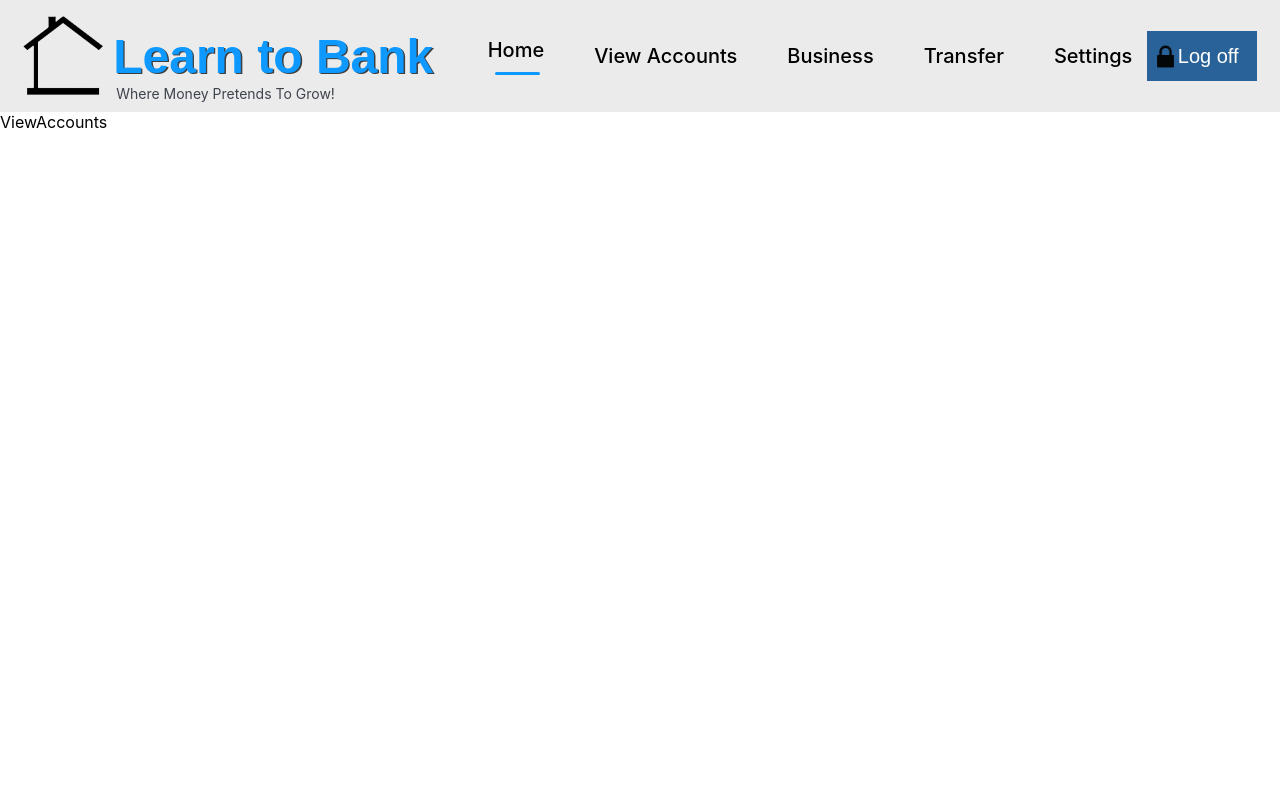
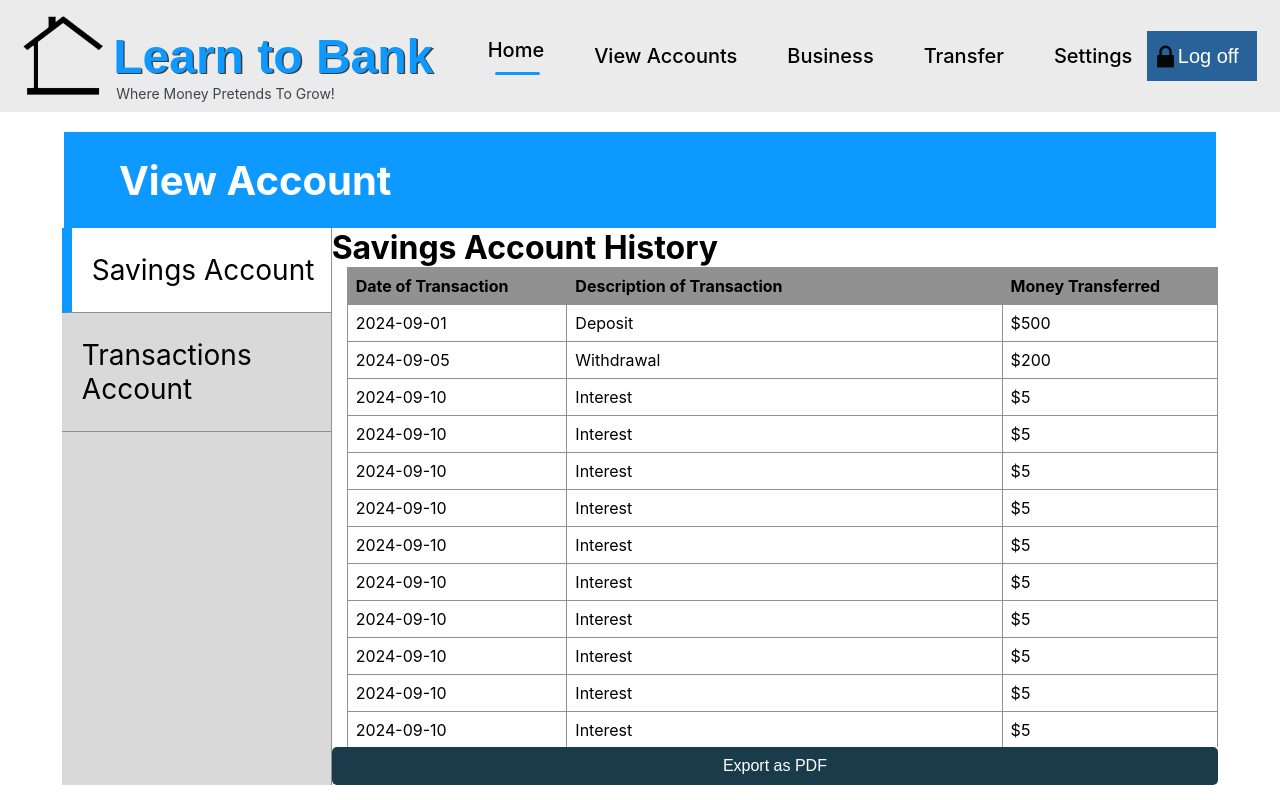
Before and after one commit to SahilUnimelb/FinTech-FLAMES, a React (Create React App) app in the folder FrontEnd/: page /view in a window 1280 px wide. Built offline with nearby package versions, Linux system fonts and the light colour scheme.

Commit message:
Finished the View Account page

```diff
--- a/FrontEnd/src/App.css
+++ b/FrontEnd/src/App.css
@@ -458,7 +458,6 @@
   display: flex;
   justify-content: center;
   align-items: center;
-
 }
 
 .modal-content {
--- /dev/null
+++ b/FrontEnd/src/Components/ViewAccounts.css
@@ -0,0 +1,107 @@
+.view {
+    width: 100%;
+    position: absolute;
+    display: flex;
+    flex-direction: column;
+    align-items: center;
+}
+
+.view-header {
+    background-color: #0D99FF;
+    width: 90vw;
+    height: 12vh;
+    display: flex;
+    align-items: center;
+    margin-top: 20px;
+}
+
+.view-header p {
+    color: white;
+    font-weight: 700;
+    font-size: 40px;
+    margin-left: 55px;
+}
+
+.view-sidebar {
+    display: flex;
+    border-right: 1px solid rgb(146, 145, 145);
+    flex-direction: column;
+    width: 21vw;
+    background-color: #D9D9D9;
+}
+
+.view-container {
+    display: flex;
+}
+
+.sidebar-savings, .sidebar-transactions {
+    font-size: 28px;
+    border-bottom: 1px solid rgb(146, 145, 145);
+}
+
+.sidebar-savings-active, .sidebar-transactions-active {
+    font-size: 28px;
+    border-bottom: 1px solid rgb(146, 145, 145);
+    background-color: white;
+    border-left: 10px solid #0D99FF;
+}
+
+.view-sidebar p {
+    margin-top: 25px;
+    margin-left: 20px;
+    margin-bottom: 25px;
+}
+
+.view-sidebar:hover {
+    cursor: pointer;
+}
+
+.view-content {
+    display: flex;
+    flex-direction: column;
+}
+
+
+/* ============================== */
+
+.print-pdf {
+    padding: 10px 20px;
+    font-size: 16px;
+    background-color: #1a3b4a;
+    color: white;
+    border: none;
+    border-radius: 5px;
+    cursor: pointer;
+}
+
+.scrollable-container {
+    max-height: 60vh;
+    overflow-y: auto;
+}
+
+.transaction-table {
+    margin-left: 15px;
+    width: 68.09vw;
+    border-collapse: collapse;
+}
+
+.transaction-table th, .transaction-table td {
+    border: 1px solid rgb(146, 145, 145, 1);
+    padding: 8px;
+}
+
+.transaction-table tr {
+    position: sticky;
+}
+
+.transaction-table th {
+    text-align: left;
+    position: sticky;
+    top: 0;
+    z-index: 1;
+    background-color: rgb(146, 145, 145, 1);
+}
+
+.transact-desc {
+    width: 50%;
+}
--- a/FrontEnd/src/Components/ViewAccounts.jsx
+++ b/FrontEnd/src/Components/ViewAccounts.jsx
@@ -1,7 +1,118 @@
-import React from 'react'
+import React, { useState } from 'react';
+import './ViewAccounts.css';
 
 export default function ViewAccounts() {
+  const [active, setActive] = useState('savings');
+
+  /* This is a proxy data. idk how the backend is storing their data, so if yall need me to make tweaks and shit. lmk */
+  const savingsHistory = [
+    { date: '2024-09-01', description: 'Deposit', amount: '$500' },
+    { date: '2024-09-05', description: 'Withdrawal', amount: '$200' },
+    { date: '2024-09-10', description: 'Interest', amount: '$5' },
+    { date: '2024-09-10', description: 'Interest', amount: '$5' },
+    { date: '2024-09-10', description: 'Interest', amount: '$5' },
+    { date: '2024-09-10', description: 'Interest', amount: '$5' },
+    { date: '2024-09-10', description: 'Interest', amount: '$5' },
+    { date: '2024-09-10', description: 'Interest', amount: '$5' },
+    { date: '2024-09-10', description: 'Interest', amount: '$5' },
+    { date: '2024-09-10', description: 'Interest', amount: '$5' },
+    { date: '2024-09-10', description: 'Interest', amount: '$5' },
+    { date: '2024-09-10', description: 'Interest', amount: '$5' },
+    { date: '2024-09-10', description: 'Interest', amount: '$5' },
+    { date: '2024-09-10', description: 'Interest', amount: '$5' },
+    { date: '2024-09-10', description: 'Interest', amount: '$5' },
+    { date: '2024-09-10', description: 'Interest', amount: '$5' },
+    { date: '2024-09-10', description: 'Interest', amount: '$5' },
+    { date: '2024-09-10', description: 'Interest', amount: '$5' },
+    { date: '2024-09-10', description: 'Interest', amount: '$5' },
+    { date: '2024-09-10', description: 'Interest', amount: '$5' },
+    { date: '2024-09-10', description: 'Interest', amount: '$5' },
+    { date: '2024-09-10', description: 'Interest', amount: '$5' },
+    { date: '2024-09-10', description: 'Interest', amount: '$5' },
+    { date: '2024-09-10', description: 'Interest', amount: '$5' },
+    { date: '2024-09-10', description: 'Interest', amount: '$5' },
+    { date: '2024-09-10', description: 'Interest', amount: '$5' },
+    { date: '2024-09-10', description: 'Interest', amount: '$5' },
+    { date: '2024-09-10', description: 'Interest', amount: '$5' },
+    { date: '2024-09-10', description: 'Interest', amount: '$5' },
+    { date: '2024-09-10', description: 'Interest', amount: '$5' },
+    { date: '2024-09-10', description: 'Interest', amount: '$5' },
+    { date: '2024-09-10', description: 'Interest', amount: '$5' },
+    { date: '2024-09-10', description: 'Interest', amount: '$5' },
+    { date: '2024-09-10', description: 'Interest', amount: '$5' },
+    { date: '2024-09-10', description: 'Interest', amount: '$5' },
+  ];
+
+  const transactionsHistory = [
+    { date: '2024-09-02', description: 'Grocery Store', amount: '$50' },
+    { date: '2024-09-06', description: 'Electricity Bill', amount: '$100' },
+    { date: '2024-09-12', description: 'Online Shopping', amount: '$150' },
+  ];
+
+  function onClickDiv(type) {
+    setActive(type);
+  }
+
+  const TransactionTable = ({ transactions }) => {
+    const rows = [...transactions];
+
+    while (rows.length < 20) {
+      rows.push({ date: '', description: '', amount: '' });
+    }
+    return (
+      <div className="scrollable-container">
+        <table className="transaction-table">
+          <thead>
+            <tr>
+              <th>Date of Transaction</th>
+              <th>Description of Transaction</th>
+              <th>Money Transferred</th>
+            </tr>
+          </thead>
+          <tbody>
+            {transactions.map((transaction, index) => (
+              <tr key={index}>
+                <td className="transact-date">{transaction.date}</td>
+                <td className="transact-desc">{transaction.description}</td>
+                <td className="transact-amount">{transaction.amount}</td>
+              </tr>
+            ))}
+          </tbody>
+        </table>
+      </div>
+    );
+  };
+
   return (
-    <div>ViewAccounts</div>
-  )
+    <div className="view">
+      <div className="view-header">
+        <p>View Account</p>
+      </div>
+      <div className="view-container">
+        <div className="view-sidebar">
+          <div className={`sidebar-savings ${active === "savings" ? "sidebar-savings-active" : ""}`} onClick={() => onClickDiv("savings")}>
+            <p>Savings Account</p>
+          </div>
+          <div className={`sidebar-transactions ${active === "transactions" ? "sidebar-transactions-active" : ""}`} onClick={() => onClickDiv("transactions")}>
+            <p>Transactions Account</p>
+          </div>
+        </div>
+        <div className="view-content">
+          {active === "savings" && (
+            <>
+              <h1>Savings Account History</h1>
+              <TransactionTable transactions={savingsHistory} />
+            </>
+          )}
+          {active === "transactions" && (
+            <>
+              <h1>Transactions Account History</h1>
+              <TransactionTable transactions={transactionsHistory} />
+            </>
+          )}
+          <button className="print-pdf">Export as PDF</button>
+        </div>
+      </div>
+    </div>
+  );
 }
```
